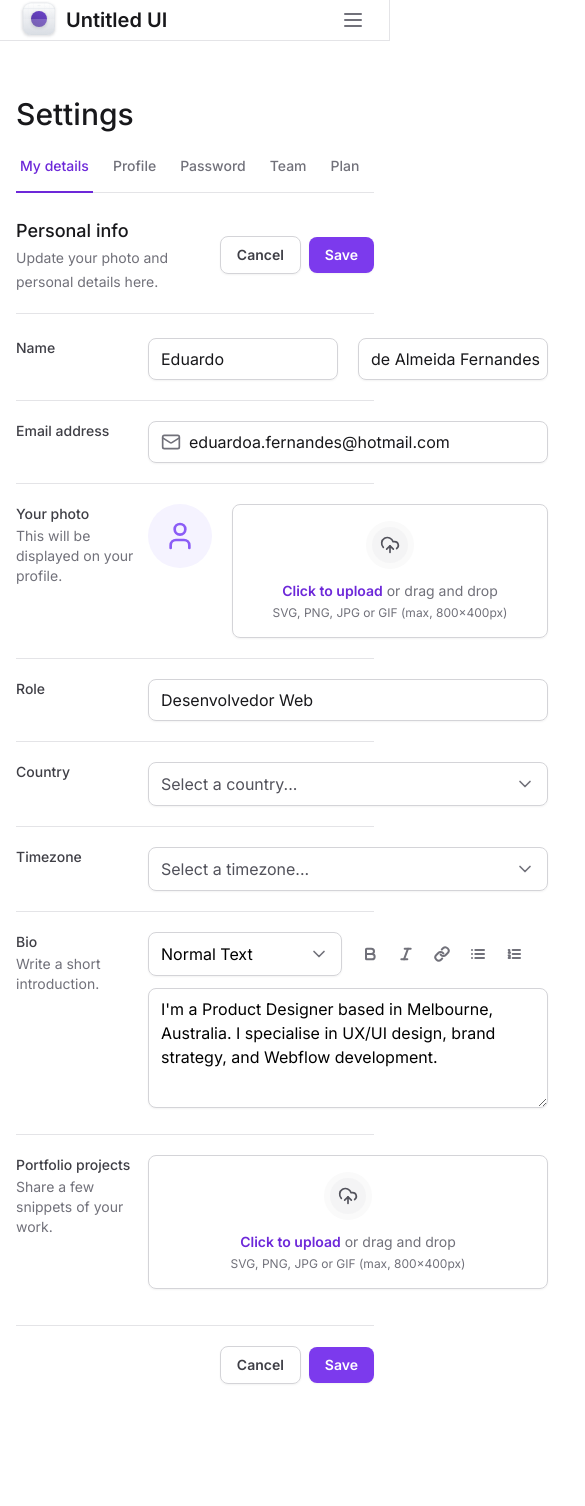
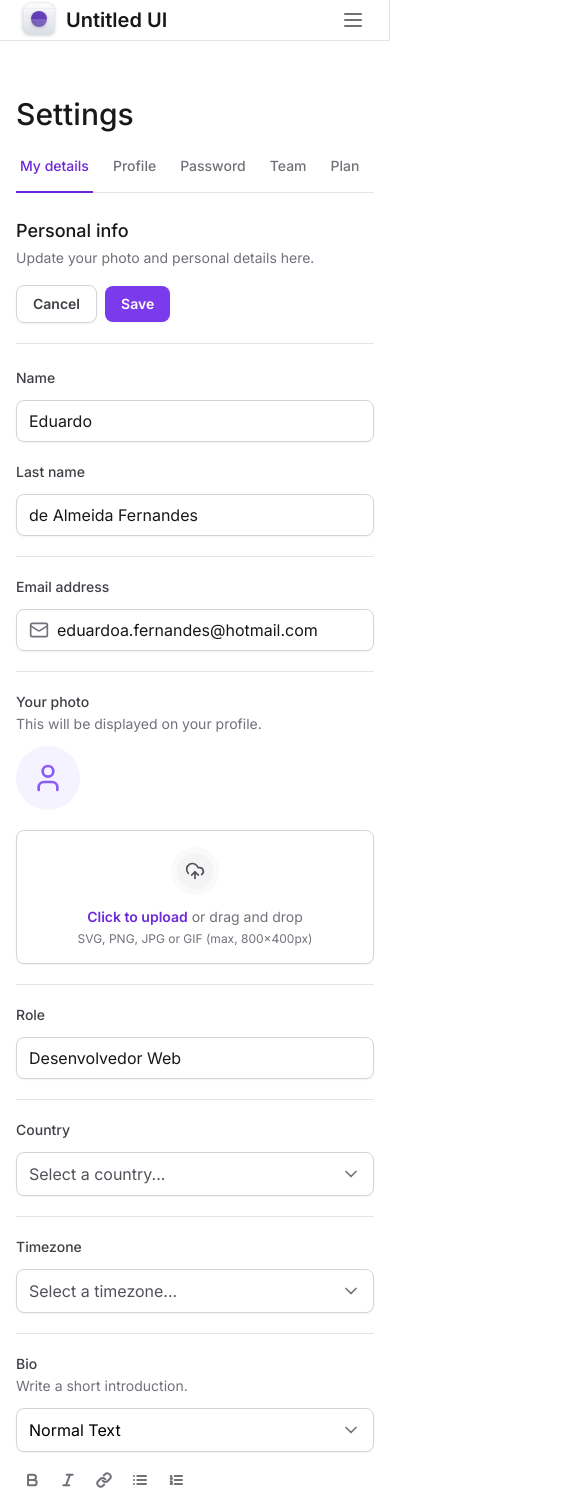
Before and after one commit to edu-almeidaf/user-settings-page, a Next.js app: page / in a window 390 px wide. Shown: the top 1506 px of the page, 585 px wide, since content can reach past the window. Before the commit the page ends 1432 px from the top, so only its background shows below. Built offline with nearby package versions, Linux system fonts and the light colour scheme.

Commit message:
feat: Add form mobile version

```diff
--- a/src/app/page.tsx
+++ b/src/app/page.tsx
@@ -15,7 +15,7 @@
       <SettingsTabs />
 
       <div className="mt-6 flex flex-col">
-        <div className="flex items-center justify-between border-b border-zinc-200 pb-5">
+        <div className="flex flex-col justify-between gap-4 border-b border-zinc-200 pb-5 lg:flex-row lg:items-center">
           <div className="space-y-1">
             <h2 className="text-lg font-medium text-zinc-900">Personal info</h2>
             <span className="text-sm text-zinc-500">
@@ -36,25 +36,36 @@
           id="settings"
           className="mt-6 flex w-full flex-col gap-5 divide-y divide-zinc-200"
         >
-          <div className="grid grid-cols-form gap-3">
+          <div className="flex flex-col gap-3 lg:grid lg:grid-cols-form">
             <label
               htmlFor="firstName"
               className="text-sm font-medium text-zinc-700"
             >
               Name
             </label>
-            <div className="grid grid-cols-2 gap-5">
+            <div className="flex flex-col gap-5 lg:grid lg:grid-cols-2">
               <Input.Root>
                 <Input.Control id="firstName" defaultValue="Eduardo" />
               </Input.Root>
 
-              <Input.Root>
-                <Input.Control defaultValue="de Almeida Fernandes" />
-              </Input.Root>
+              <div className="flex flex-col gap-3 lg:block">
+                <label
+                  htmlFor="lastName"
+                  className="text-sm font-medium text-zinc-700 lg:sr-only"
+                >
+                  Last name
+                </label>
+                <Input.Root>
+                  <Input.Control
+                    id="lastName"
+                    defaultValue="de Almeida Fernandes"
+                  />
+                </Input.Root>
+              </div>
             </div>
           </div>
 
-          <div className="grid grid-cols-form gap-3 pt-5">
+          <div className="flex flex-col gap-3 pt-5 lg:grid lg:grid-cols-form">
             <label
               htmlFor="email"
               className="text-sm font-medium text-zinc-700"
@@ -73,7 +84,7 @@
             </Input.Root>
           </div>
 
-          <div className="grid grid-cols-form gap-3 pt-5">
+          <div className="flex flex-col gap-3 pt-5 lg:grid lg:grid-cols-form">
             <label
               htmlFor="photo"
               className="text-sm font-medium text-zinc-700"
@@ -83,14 +94,14 @@
                 This will be displayed on your profile.
               </span>
             </label>
-            <FileInput.Root className="flex items-start gap-5">
+            <FileInput.Root className="flex flex-col gap-5 lg:flex-row lg:items-start">
               <FileInput.ImagePreview />
               <FileInput.Trigger />
               <FileInput.Control />
             </FileInput.Root>
           </div>
 
-          <div className="grid grid-cols-form gap-3 pt-5">
+          <div className="flex flex-col gap-3 pt-5 lg:grid lg:grid-cols-form">
             <label htmlFor="role" className="text-sm font-medium text-zinc-700">
               Role
             </label>
@@ -99,7 +110,7 @@
             </Input.Root>
           </div>
 
-          <div className="grid grid-cols-form gap-3 pt-5">
+          <div className="flex flex-col gap-3 pt-5 lg:grid lg:grid-cols-form">
             <label
               htmlFor="country"
               className="text-sm font-medium text-zinc-700"
@@ -112,7 +123,7 @@
             </Select>
           </div>
 
-          <div className="grid grid-cols-form gap-3 pt-5">
+          <div className="flex flex-col gap-3 pt-5 lg:grid lg:grid-cols-form">
             <label
               htmlFor="timezone"
               className="text-sm font-medium text-zinc-700"
@@ -128,7 +139,7 @@
             </Select>
           </div>
 
-          <div className="grid grid-cols-form gap-3 pt-5">
+          <div className="flex flex-col gap-3 pt-5 lg:grid lg:grid-cols-form">
             <label htmlFor="bio" className="text-sm font-medium text-zinc-700">
               Bio
               <span className="mt-0.5 block text-sm font-normal text-zinc-500">
@@ -136,7 +147,7 @@
               </span>
             </label>
             <div className="space-y-3">
-              <div className="grid grid-cols-2 gap-3">
+              <div className="flex flex-col gap-3 lg:grid lg:grid-cols-2">
                 <Select placeholder="" defaultValue="normal">
                   <SelectItem value="normal" text="Normal Text" />
                   <SelectItem value="md" text="Markdown" />
@@ -171,7 +182,7 @@
             </div>
           </div>
 
-          <div className="grid grid-cols-form gap-3 pt-5">
+          <div className="flex flex-col gap-3 pt-5 lg:grid lg:grid-cols-form">
             <label
               htmlFor="projects"
               className="text-sm font-medium text-zinc-700"
```
